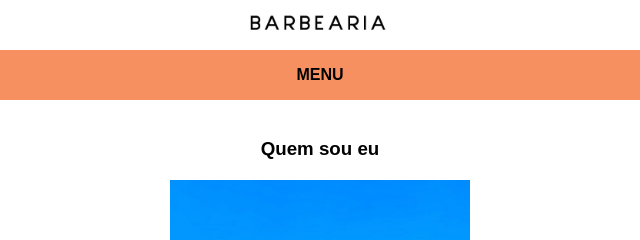
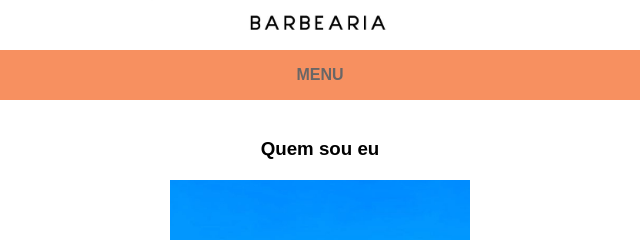
Before and after one commit to BrunoNascimento02/Gigantes, a plain HTML site: page index.html in a window 1280 px wide. In both pictures the pointer is over the button "MENU". Shown: the part 318-558 px from the top of the page, 320-960 px from the left. Drawn offline with Linux system fonts and the light colour scheme.

Commit message:
corrigidos

```diff
--- a/estilos/mobile.css
+++ b/estilos/mobile.css
@@ -61,7 +61,7 @@ main{
 
 .botao0 > .botao1{
     background-color: var(--cor01);
-    color: white;
+    color: rgb(255, 255, 255);
     border: none;
     padding: 16px;
     font-size: .5em;
@@ -70,7 +70,7 @@ main{
 }
 
 .botao0 > .botao1:hover{
-    color:black;
+    color:rgb(105, 102, 102);
     transition: 700ms;
     font-weight: bolder;
 }
@@ -99,7 +99,7 @@ menu > ul > li > a {
 }
 
 menu > ul > li > a:hover {
-    background-color: var(--cor02);
+    background-color:rgb(107, 100, 100);
     font-weight: bold;
 }
 
```
Also changed, not shown: 3 other files.
